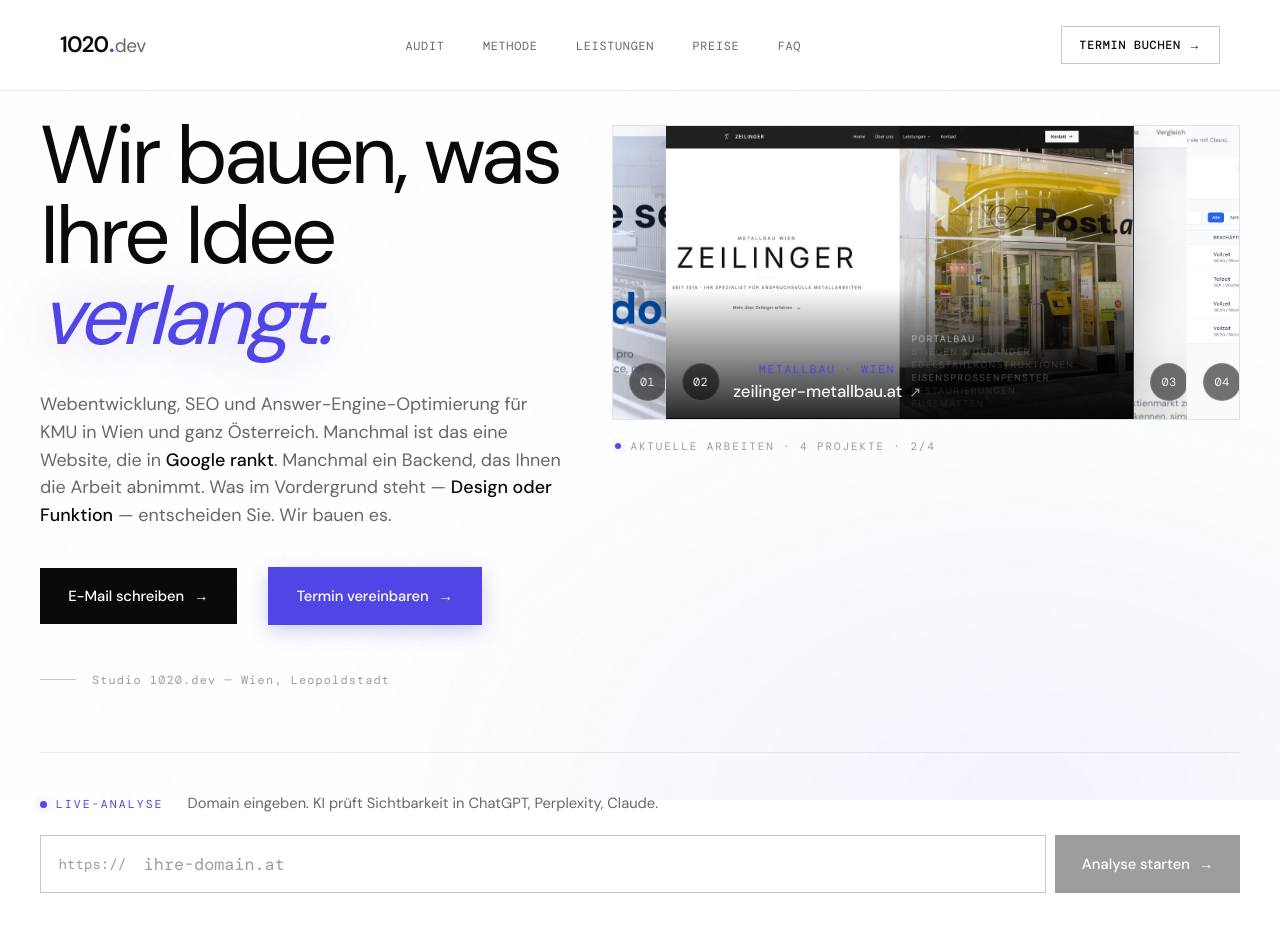
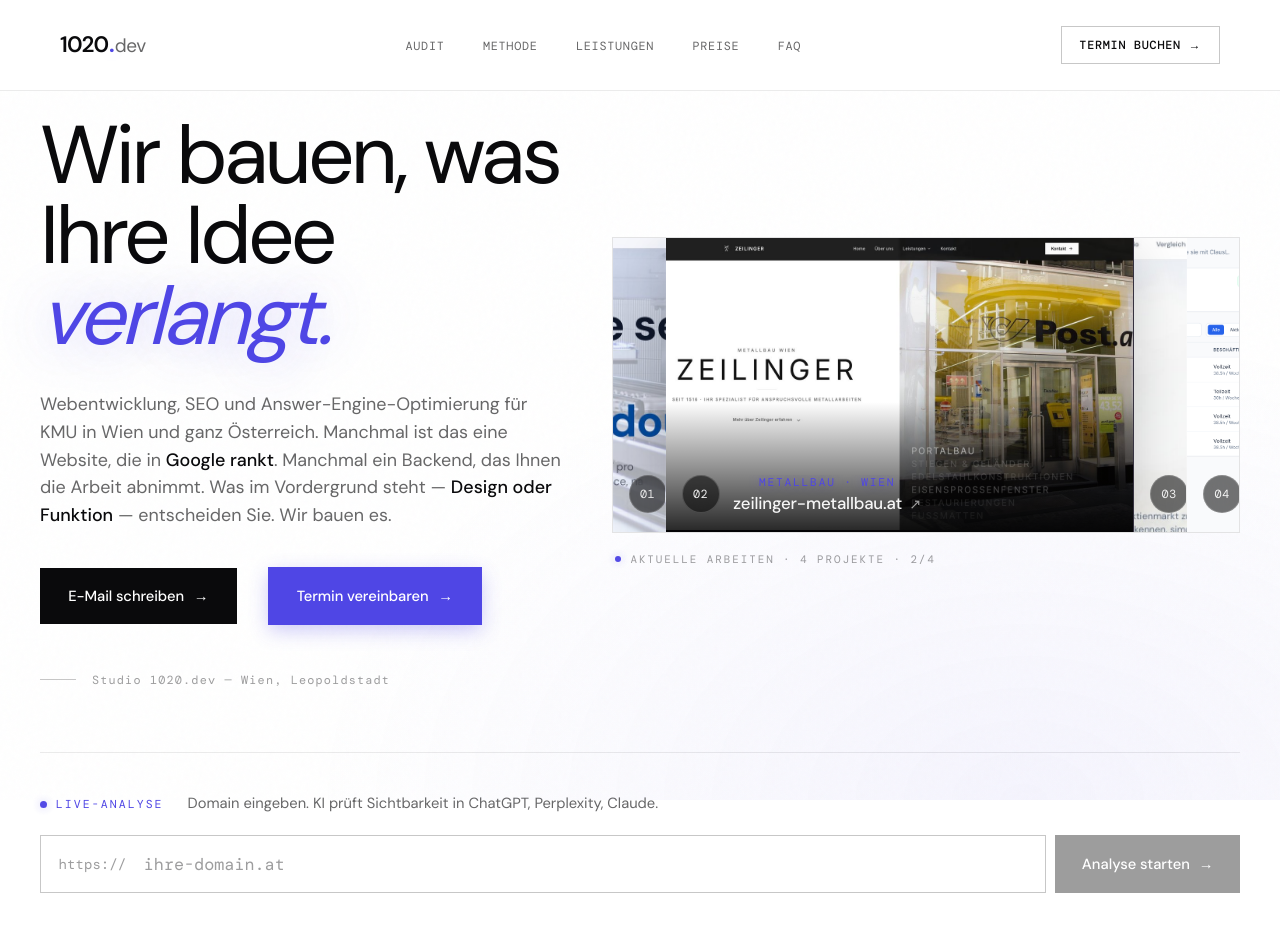
Before and after one commit to saveitup/1020dev, a Next.js app: page / in a window 1280 px wide. Shown: the top 932 px of the page. Built offline with nearby package versions, Linux system fonts and the light colour scheme.

Commit message:
style(hero): vertically center slideshow within text column height

```diff
--- a/app/globals.css
+++ b/app/globals.css
@@ -390,8 +390,8 @@
   flex-direction: column;
   gap: 1.2rem;
   min-width: 0;
-  align-self: start;
-  margin-top: 0.6rem;
+  align-self: center;
+  margin-top: 0;
   opacity: 0;
   animation: fadeUp 1s 0.5s forwards;
 }
```
